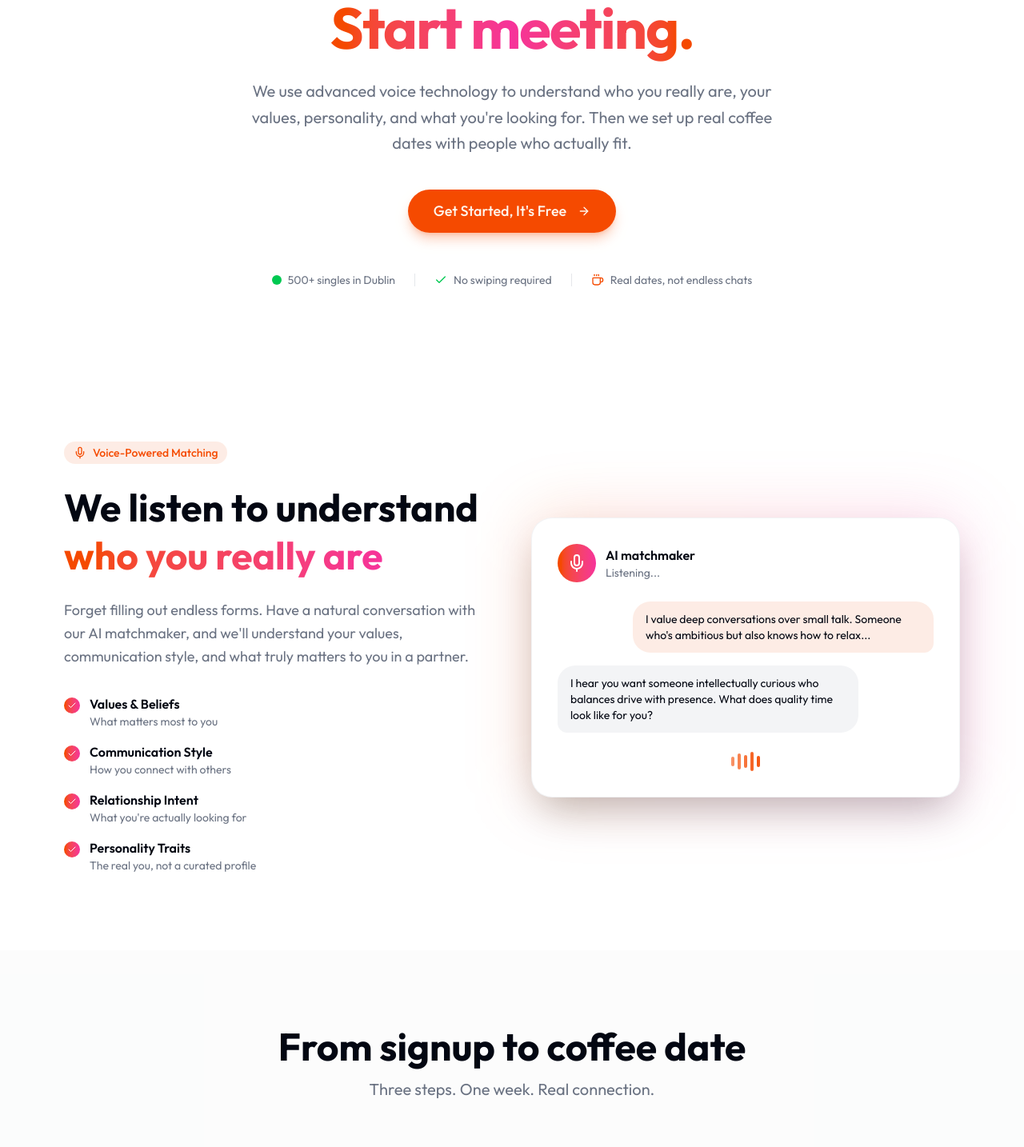
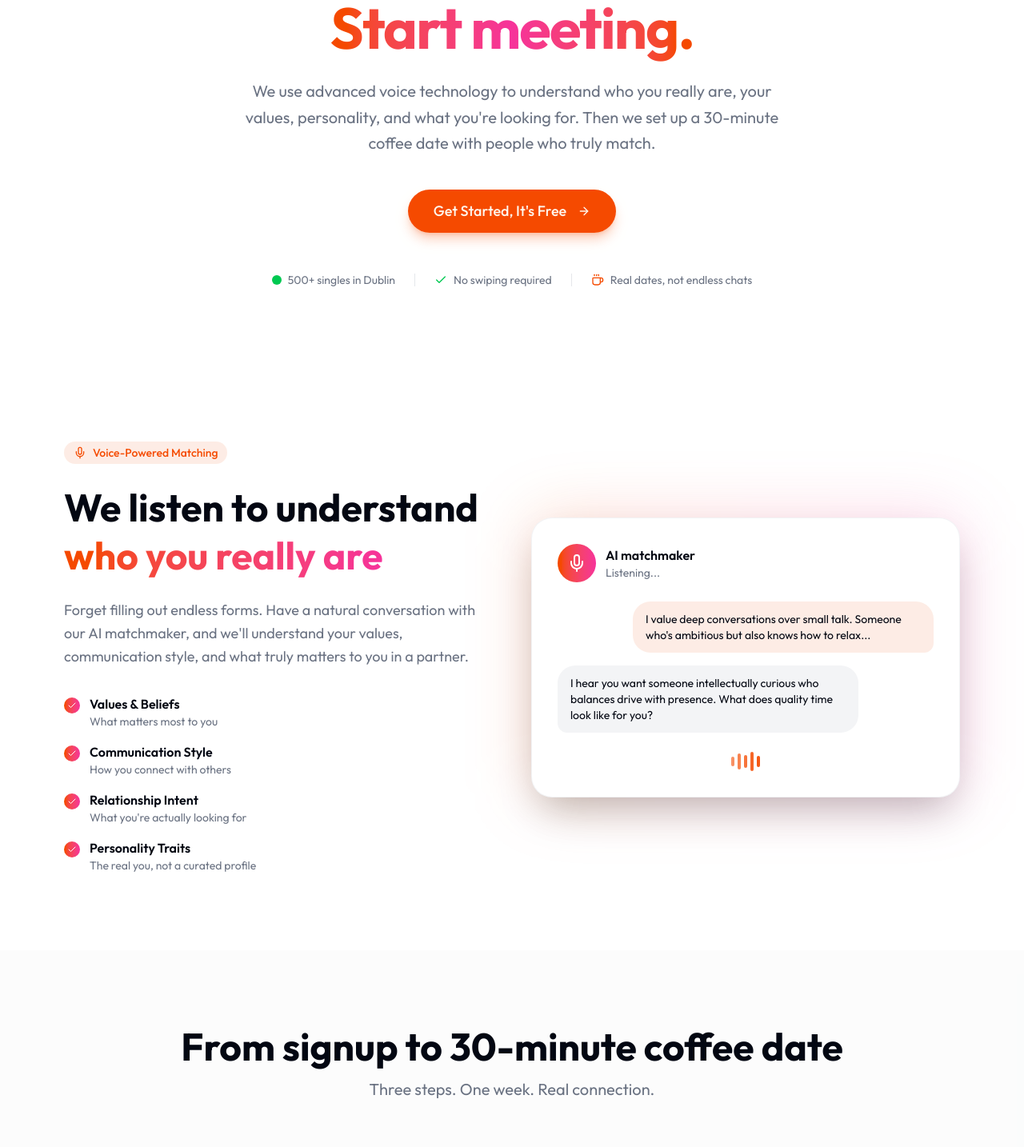
Before and after one commit to igotstrelkov/meetonce, a Next.js app: page / in a window 1280 px wide. Shown: the part 307-1741 px from the top of the page at 80% size. Built offline with nearby package versions, Linux system fonts and the light colour scheme; no server answers.

Commit message:
text change

```diff
--- a/app/layout.tsx
+++ b/app/layout.tsx
@@ -1,6 +1,6 @@
 import ConvexClientProvider from "@/components/ConvexClientProvider";
+import { InstallPrompt } from "@/components/InstallPrompt";
 import { NavBar } from "@/components/NavBar";
-import { InstallPrompt } from "@/components/InstallPrompt";
 import { ServiceWorkerRegistration } from "@/components/ServiceWorkerRegistration";
 import { ClerkProvider } from "@clerk/nextjs";
 import type { Metadata } from "next";
--- a/app/manifest.ts
+++ b/app/manifest.ts
@@ -2,7 +2,7 @@ import type { MetadataRoute } from "next";
 
 export default function manifest(): MetadataRoute.Manifest {
   return {
-    name: "MeetOnce | Stop swiping. Start meeting.",
+    name: "MeetOnce",
     short_name: "MeetOnce",
     description:
       "The first curated dating app made specifically for Dublin singles. 1 quality match per week.",
--- a/components/LandingPage.tsx
+++ b/components/LandingPage.tsx
@@ -46,7 +46,7 @@ export function LandingPage() {
           <p className="text-lg md:text-xl text-muted-foreground max-w-2xl mb-10 leading-relaxed">
             We use advanced voice technology to understand who you really are,
             your values, personality, and what you&apos;re looking for. Then we
-            set up real coffee dates with people who actually fit.
+            set up a 30-minute coffee date with people who truly match.
           </p>
 
           <div className="flex flex-col sm:flex-row gap-4 mb-12">
@@ -201,7 +201,7 @@ export function LandingPage() {
           <div className="max-w-6xl mx-auto px-4">
             <div className="text-center mb-12 md:mb-16">
               <h2 className="text-3xl md:text-5xl font-bold mb-4">
-                From signup to coffee date
+                From signup to 30-minute coffee date
               </h2>
               <p className="text-lg md:text-xl text-muted-foreground">
                 Three steps. One week. Real connection.
@@ -477,7 +477,7 @@ export function LandingPage() {
               {[
                 {
                   q: "How does MeetOnce work?",
-                  a: "It's simple: Have a 5-minute voice conversation with our AI matchmaker, and we'll understand what you're looking for. Every week, we'll send you one highly compatible match. If you both say yes, we set up the coffee date, time, place, everything. No swiping, no endless texting.",
+                  a: "It's simple: Have a 5-minute voice conversation with our AI matchmaker, and we'll understand what you're looking for. Every week, we'll send you one highly compatible match. If you both say yes, we set up the 30-minute coffee date, time, place, everything. No swiping, no endless texting.",
                 },
                 {
                   q: "What will I know about my match beforehand?",
```
